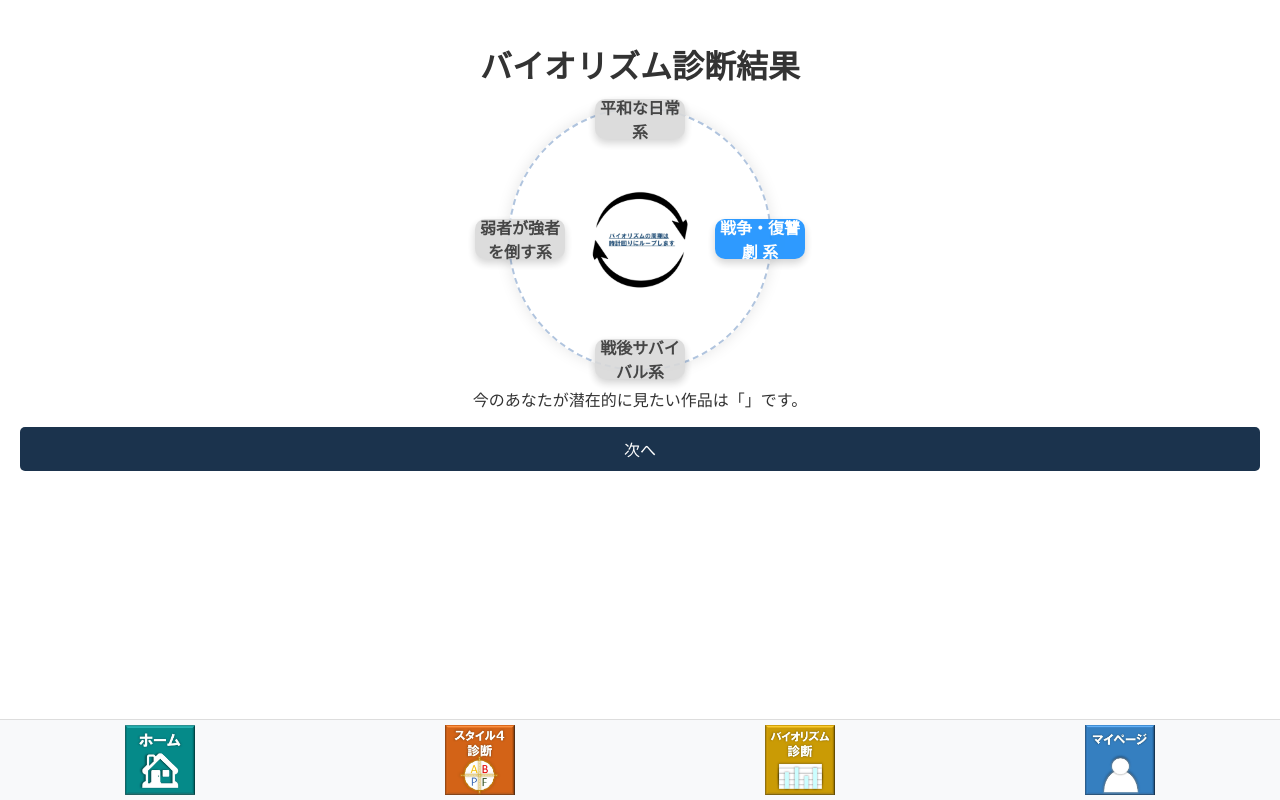
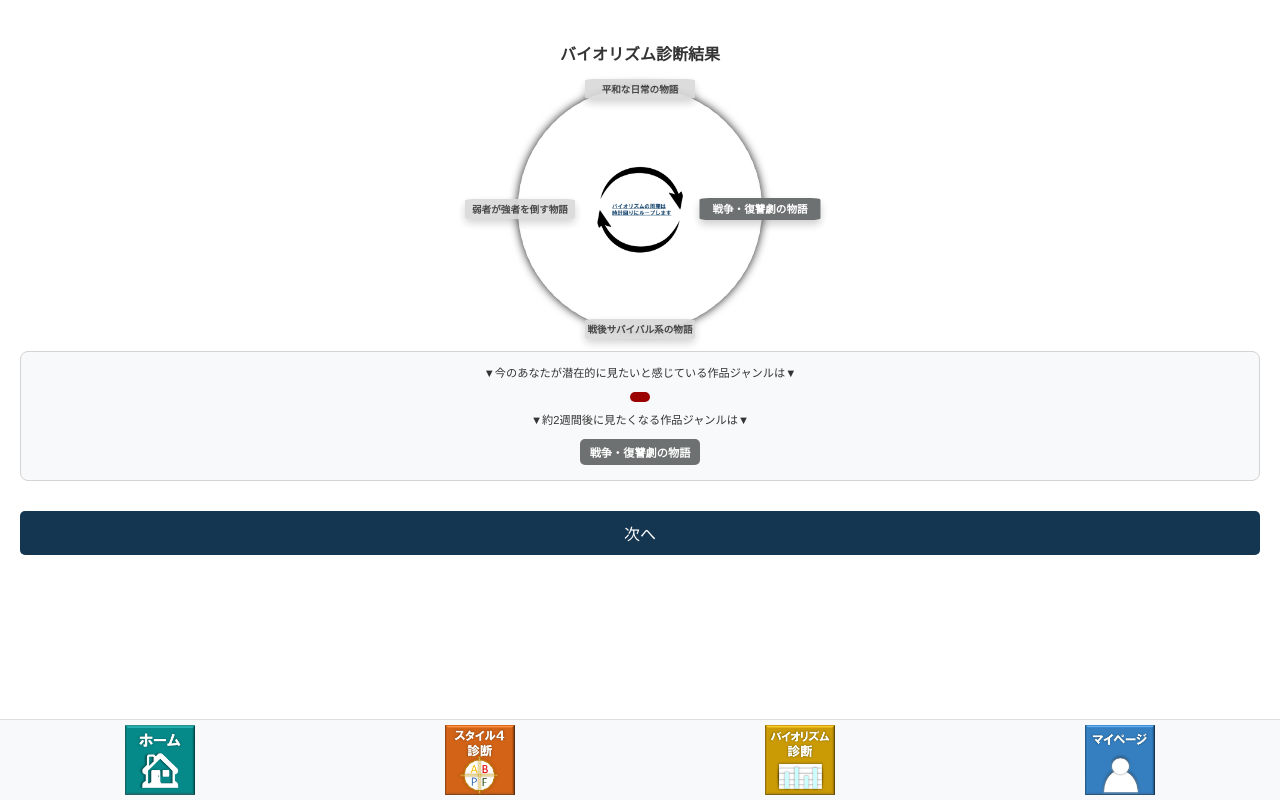
Before and after one commit to sakaguchi2783/GT-golf-app, a React (Create React App) app: page /biorhythm-result in a window 1280 px wide. Built offline with nearby package versions, Linux system fonts and the light colour scheme.

Commit message:
UI修正23

```diff
--- a/src/pages/Biorhythm.js
+++ b/src/pages/Biorhythm.js
@@ -97,13 +97,13 @@ const Biorhythm = () => {
     let result = '';
 
     if (total <= 7) {
-      result = '戦争・復讐劇 系';
+      result = '戦争・復讐劇の物語';
     } else if (total <= 14) {
-      result = '戦後サバイバル系';
+      result = '戦後サバイバル系の物語';
     } else if (total <= 21) {
-      result = '弱者が強者を倒す系';
+      result = '弱者が強者を倒す物語';
     } else {
-      result = '平和な日常系';
+      result = '平和な日常の物語';
     }
 
     navigate(`/biorhythm-result?result=${result}`);
--- a/src/pages/BiorhythmResult.css
+++ b/src/pages/BiorhythmResult.css
@@ -1,4 +1,5 @@
 .biorhythm-result-container {
+    /* ページ全体の設定。テキスト中央揃え、Arialフォント、基本文字色 */
     padding: 20px;
     text-align: center;
     font-family: Arial, sans-serif;
@@ -6,75 +7,187 @@
   }
 
   .result-section {
-    margin-bottom: 20px;
+    /* 各結果セクション間の余白 */
+    margin-bottom: 10px;
   }
 
   .circular-graph {
+    /* 中央の円形グラフの枠 */
     position: relative;
-    width: 260px;
-    height: 260px;
-    margin: 0 auto;
+    width: 240px; /* 全体の直径を設定 */
+    height: 240px;
+    margin: 0 auto; /* 中央揃え */
     display: flex;
     justify-content: center;
     align-items: center;
-    border-radius: 50%;
-    border: 2px dashed #b0c4de; /* 線だけを表示 */
-    box-shadow: 0 0 15px rgba(0, 0, 0, 0.1); /* わずかな影を追加 */
-    background: transparent;
+    border-radius: 50%; /* 円形にする */
+    border: 2px dashed #fdfdfd; /* 円を線だけで表示 */
+    box-shadow: 0 0 10px rgba(0, 0, 0, 0.9); /* 円周に影を追加して立体感を演出 */
+    background: transparent; /* 背景色を透明に設定 */
   }
 
   .graph-container {
+    /* 円形グラフ内部のカテゴリアイテムを配置するコンテナ */
     position: relative;
-    width: 260px;
-    height: 260px;
+    width: 100%; /* レスポンシブ対応で全幅を指定 */
+    max-width: 260px;
+    height: auto;
+    padding-top: 100%; /* 正方形領域を確保 */
     display: flex;
     align-items: center;
     justify-content: center;
   }
 
   .category-item {
+    /* 各カテゴリ（赤、青、灰色）のスタイル */
     position: absolute;
-    width: 90px;
-    height: 40px;
+    width: 110px; /* アイテムの横幅を設定 */
+    height: 20px; /* アイテムの高さを設定 */
     display: flex;
     justify-content: center;
     align-items: center;
-    border-radius: 10px;
-    font-weight: bold;
-    color: white;
-    transform: translate(-50%, -50%);
+    border-radius: 8%; /* 角を丸めてボタン風に */
+    font-weight: bold; /* 太字で強調 */
+    color: white; /* 文字色を白に */
+    transform: translate(-50%, -50%); /* 中央基準の位置指定 */
     text-align: center;
-    opacity: 0.9;
-    box-shadow: 0 4px 8px rgba(0, 0, 0, 0.2);
-    transition: transform 0.3s;
+    opacity: 0.9; /* 半透明にして軽さを演出 */
+    box-shadow: 0 4px 8px rgba(0, 0, 0, 0.2); /* 軽い影を追加 */
+    transition: transform 0.3s, opacity 0.3s; /* ホバー時のエフェクトのスムーズな変化 */
+    font-size: 0.6rem; /* スマホ表示用にフォントサイズを調整 */
   }
 
-  .category-item:hover {
-    transform: translate(-50%, -50%) scale(1.1);
-    box-shadow: 0 6px 12px rgba(0, 0, 0, 0.3);
+  /* ポップエフェクトのアニメーション */
+  .category-item.red,
+  .category-item.blue {
+    /* 赤と青のカテゴリアイテムにポップエフェクトを適用 */
+    animation: popEffect 1s ease-in-out infinite alternate;
+  }
+
+  @keyframes popEffect {
+    /* ポップエフェクトのキーアニメーション */
+    0% {
+      transform: translate(-50%, -50%) scale(1);
+      opacity: 0.9;
+    }
+    50% {
+      transform: translate(-50%, -50%) scale(1.1); /* アイテムを拡大して強調 */
+      opacity: 1; /* 透明度を少し上げる */
+    }
+    100% {
+      transform: translate(-50%, -50%) scale(1);
+      opacity: 0.9;
+    }
   }
 
   .category-item.red {
-    background-color: #ff4d4f;
+    /* 赤色カテゴリアイテムの背景色 */
+    background-color: #9b0303;
   }
 
   .category-item.blue {
-    background-color: #1890ff;
+    /* 青色カテゴリアイテムの背景色 */
+    background-color: #6e7171;
   }
 
   .category-item.gray {
+    /* 灰色カテゴリアイテムの背景色と文字色 */
     background-color: #d9d9d9;
     color: #333;
   }
 
   .center-image {
+    /* 中央の画像の設定 */
     position: absolute;
     top: 50%;
     left: 50%;
-    transform: translate(-50%, -50%);
-    width: 100px; /* 画像のサイズを少し小さく調整 */
-    height: 100px;
-    opacity: 1; /* 完全に見えるように設定 */
-    z-index: 1; /* 画像を前面に表示 */
-    border-radius: 50%;
+    transform: translate(-50%, -50%); /* 中央基準の位置指定 */
+    width: 90px; /* スマホ表示に適したサイズ */
+    height: 90px;
+    opacity: 1; /* 透明度なし（完全に表示） */
+    z-index: 1; /* 最前面に表示 */
+    border-radius: 50%; /* 円形にする */
   }
+
+  /* モバイル対応 */
+  @media (max-width: 480px) {
+    .circular-graph {
+      /* モバイル用に円形グラフのサイズを小さく */
+      width: 180px;
+      height: 180px;
+    }
+
+    .category-item {
+      /* モバイル用にカテゴリアイテムのサイズとフォントサイズを小さく */
+      width: 70px;
+      height: 35px;
+      font-size: 0.8rem;
+    }
+
+    .center-image {
+      /* モバイル用に中心画像を小さく */
+      width: 60px;
+      height: 60px;
+    }
+  }
+
+  .button-container {
+    display: flex;
+    justify-content: center;
+    gap: 10px; /* ボタン間の余白を追加 */
+    margin-top: 15px;
+  }
+
+  .button-container button {
+    padding: 10px 20px;
+    font-size: 1rem;
+    cursor: pointer;
+    border: none;
+    border-radius: 5px;
+    background-color: #153651;
+    color: white;
+    transition: background-color 0.3s ease;
+  }
+
+  .button-container button:hover {
+    background-color: #505050;
+  }
+
+/* 作品ジャンルの全体コンテナ */
+.genre-container {
+    font-size: 0.7rem; /* 全体を30％ほど小さく */
+    background-color: #f8f9fa; /* 薄いグレーの背景色 */
+    border: 1px solid #d3d3d3; /* グレーの枠線 */
+    border-radius: 8px;
+    padding: 10px;
+    margin: 20px 0 15px; /* 円形表示との間にスペースを追加 */
+    text-align: center;
+  }
+
+  /* 現在の作品ジャンルラベル */
+  .current-genre-label, .next-genre-label {
+    margin: 2px 0 1px; /* 上下のマージン調整で間隔を縮める */
+    color: #333;
+  }
+
+  /* 現在の作品ジャンル表示 */
+  .current-genre {
+    padding: 5px 10px;
+    background-color: #9b0303; /* 赤色の背景 */
+    color: white;
+    border-radius: 5px;
+    font-weight: bold;
+    display: inline-block;
+    margin-bottom: 5px;
+  }
+
+  /* 次の作品ジャンル表示 */
+  .next-genre {
+    padding: 5px 10px;
+    background-color: #6e7171; /* 青色の背景 */
+    color: white;
+    border-radius: 5px;
+    font-weight: bold;
+    display: inline-block;
+    margin-bottom: 5px;
+  }
--- a/src/pages/BiorhythmResult.js
+++ b/src/pages/BiorhythmResult.js
@@ -5,10 +5,10 @@ import './BiorhythmResult.css';
 import biorhythmImage from '../images/biorhythm.jpg';
 
 const categories = [
-  '戦争・復讐劇 系',
-  '戦後サバイバル系',
-  '弱者が強者を倒す系',
-  '平和な日常系'
+  '戦争・復讐劇の物語',
+  '戦後サバイバル系の物語',
+  '弱者が強者を倒す物語',
+  '平和な日常の物語'
 ];
 
 const phaseAdvice = {
@@ -59,7 +59,7 @@ const BiorhythmResult = () => {
 
   return (
     <div className="biorhythm-result-container">
-      <h1>バイオリズム診断結果</h1>
+      <h4>バイオリズム診断結果</h4>
 
       {step === 0 && (
         <div className="result-section">
@@ -87,8 +87,20 @@ const BiorhythmResult = () => {
               <img src={biorhythmImage} alt="Biorhythm Cycle" className="center-image" />
             </div>
           </div>
-          <p>今のあなたが潜在的に見たい作品は「{result}」です。</p>
+
+          {/* 作品ジャンルの枠付き表示 */}
+          <div className="genre-container">
+            <p className="current-genre-label">▼今のあなたが潜在的に見たいと感じている作品ジャンルは▼</p>
+            <p className="current-genre">{result}</p>
+
+            <p className="next-genre-label">▼約2週間後に見たくなる作品ジャンルは▼</p>
+            <p className="next-genre">{categories[nextIndex]}</p>
+          </div>
+
+          <div className="button-container">
+            {step > 0 && <button onClick={handlePreviousStep}>前へ</button>}
             <button onClick={handleNextStep}>次へ</button>
+          </div>
         </div>
       )}
 
@@ -96,8 +108,10 @@ const BiorhythmResult = () => {
         <div className="result-section">
           <h2>補足説明</h2>
           <p>この図は、私たち人間が繰り返してきた歴史を表しています...</p>
+          <div className="button-container">
             <button onClick={handlePreviousStep}>前へ</button>
             <button onClick={handleNextStep}>次へ</button>
+          </div>
         </div>
       )}
 
@@ -106,8 +120,10 @@ const BiorhythmResult = () => {
           <h2>タイプ別の好不調の診断結果</h2>
           <p>あなたのタイプは：{style4Result}</p>
           <p>{currentPhaseAdvice}</p>
+          <div className="button-container">
             <button onClick={handlePreviousStep}>前へ</button>
             <button onClick={handleNextStep}>次へ</button>
+          </div>
         </div>
       )}
 
@@ -115,11 +131,14 @@ const BiorhythmResult = () => {
         <div className="result-section">
           <h2>タイプ別の補足</h2>
           <p>さらに詳しい情報やアドバイスがここに表示されます。</p>
+          <div className="button-container">
             <button onClick={handlePreviousStep}>前へ</button>
+          </div>
         </div>
       )}
     </div>
   );
+
 };
 
 export default BiorhythmResult;
```
Lines whose indentation alone changed are shown as unchanged.
